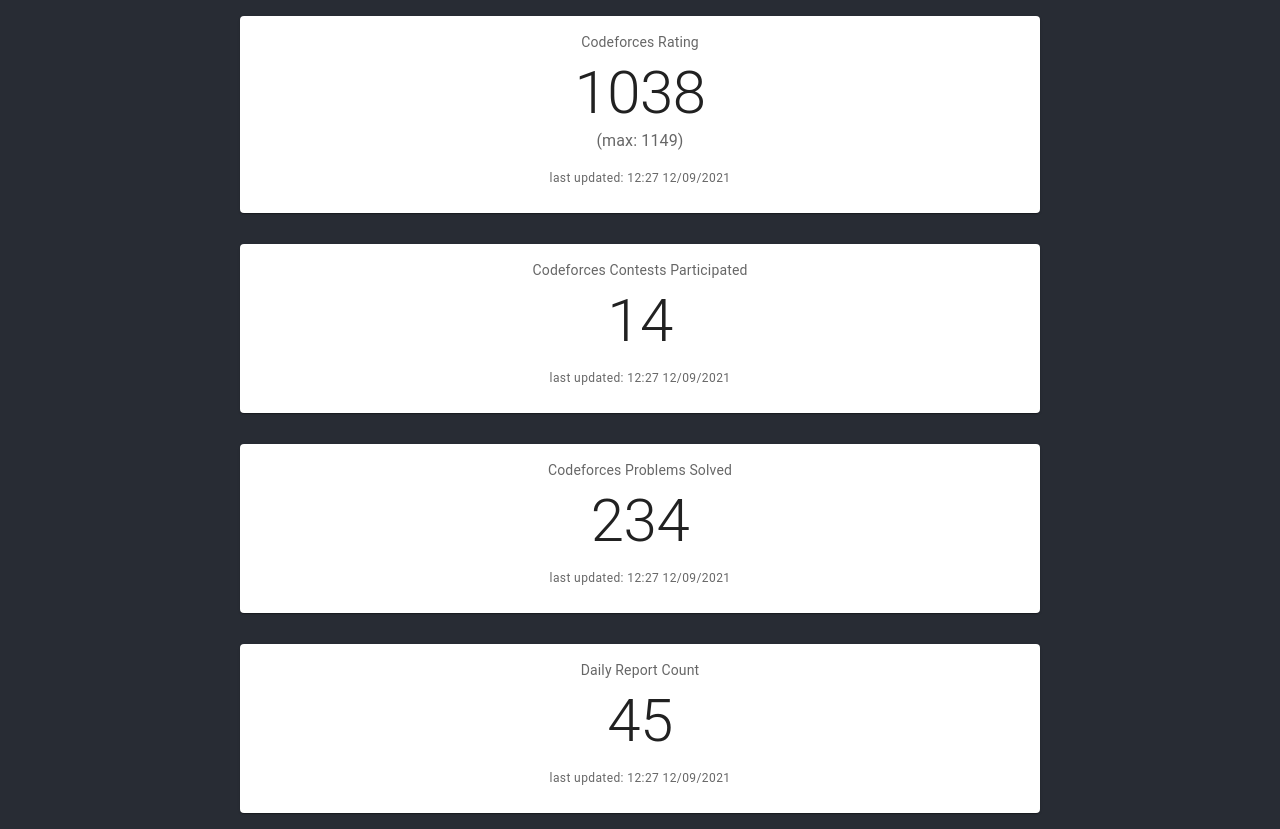
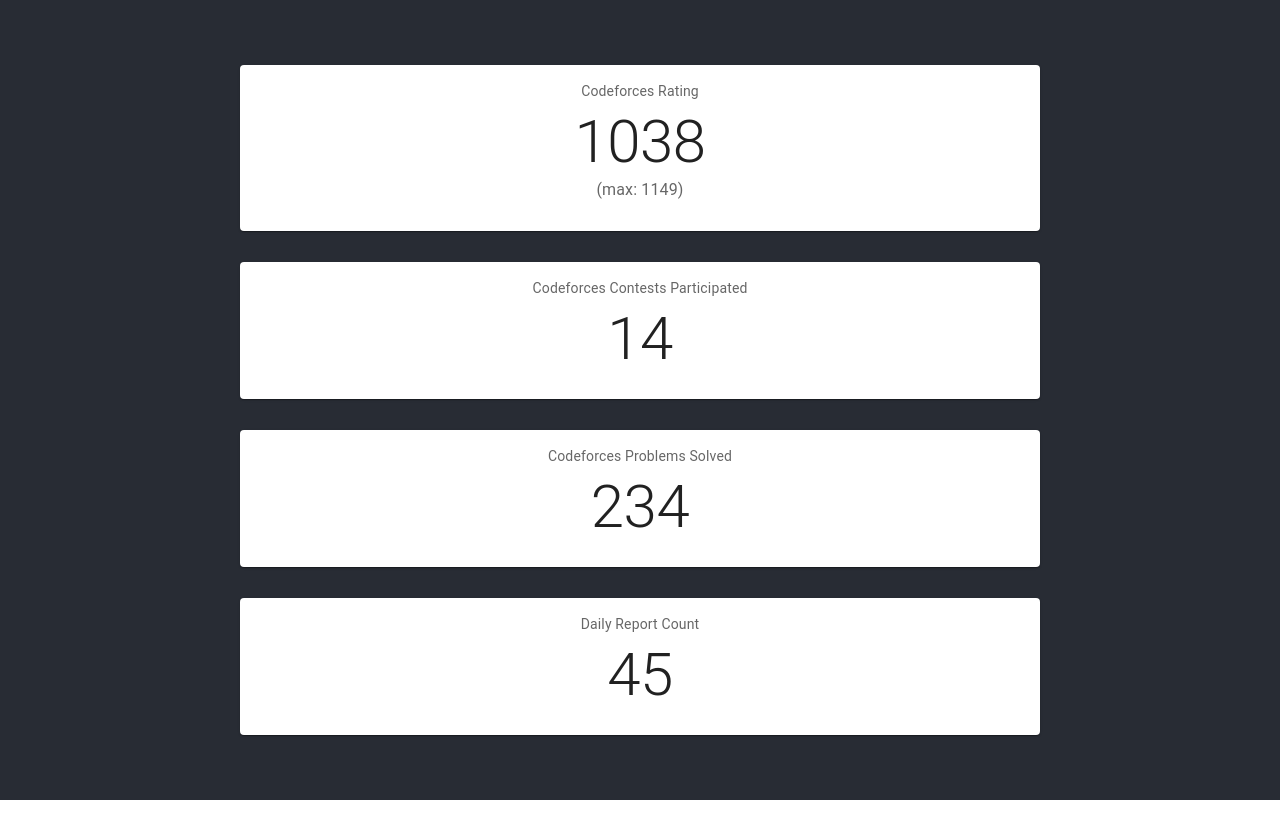
Before and after one commit to huyfififi/dashboard-frontend, a React (Create React App) app: page / in a window 1280 px wide. After the commit the page ends 800 px from the top, so only its background shows below. Built offline with nearby package versions, Linux system fonts and the light colour scheme.

Commit message:
Remove footer to display timestamp

```diff
--- a/src/CodeforcesCard.js
+++ b/src/CodeforcesCard.js
@@ -16,9 +16,6 @@
         <Typography variant="body1" color="text.secondary" style={{marginBottom: "0.3rem"}}>
           (max: 1149)
         </Typography>
-        <Typography variant="caption" color="text.secondary">
-          last updated: 12:27 12/09/2021
-        </Typography>
       </CardContent>
     </Card>
   );
@@ -33,9 +30,6 @@
         </Typography>
         <Typography variant="h2" component="div">
           14
-        </Typography>
-        <Typography variant="caption" color="text.secondary">
-          last updated: 12:27 12/09/2021
         </Typography>
       </CardContent>
     </Card>
@@ -52,9 +46,6 @@
         <Typography variant="h2" component="div">
           234
         </Typography>
-        <Typography variant="caption" color="text.secondary">
-          last updated: 12:27 12/09/2021
-        </Typography>
       </CardContent>
     </Card>
   );
--- a/src/DailyReportCard.js
+++ b/src/DailyReportCard.js
@@ -13,9 +13,6 @@
         <Typography variant="h2" component="div">
           45
         </Typography>
-        <Typography variant="caption" color="text.secondary">
-          last updated: 12:27 12/09/2021
-        </Typography>
       </CardContent>
     </Card>
   );
```
